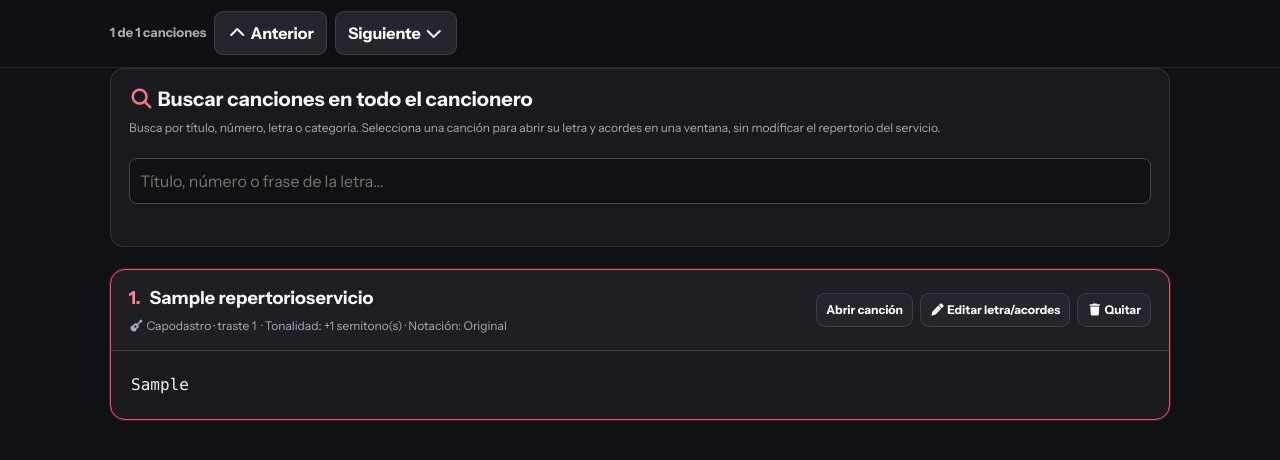
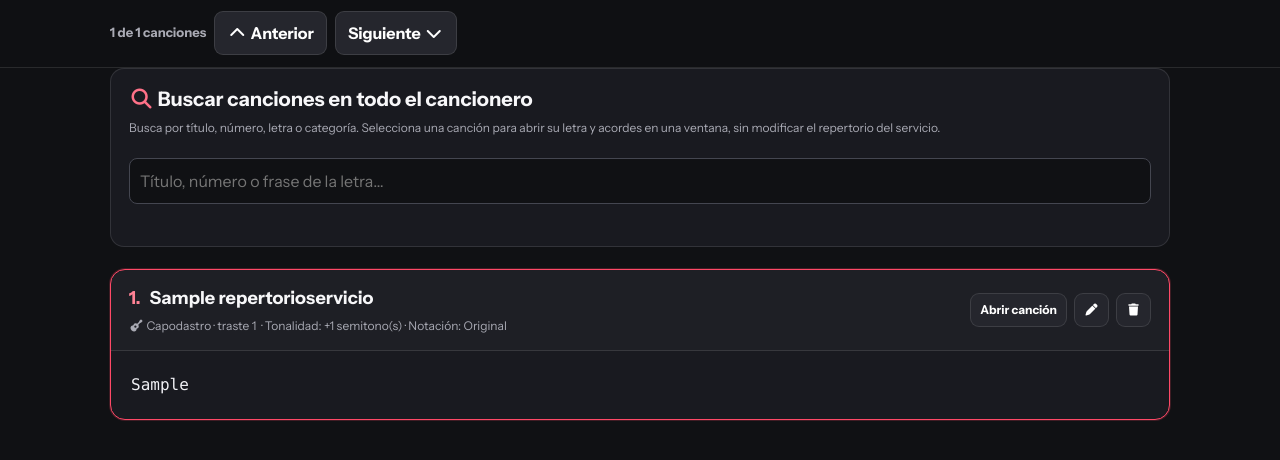
Before and after one commit to eldudyaguirre/EMM2026, a Django app: page /servicios/1/repertorio/ in a window 1280 px wide. Shown: the part 276-736 px from the top of the page. Run offline with Django 5.2, Linux system fonts and the light colour scheme; a user stored in the database is signed in; tables that the repository leaves empty hold one stand-in row (values such as "Sample post"); parts of the project's set-up code (start-up, migrations or seed data) failed here and were passed over; some libraries are stand-ins or nearby versions; some web fonts are replaced.

Commit message:
Mostrar solo iconos en acciones del repertorio

```diff
--- a/templates/repertorio_servicio.html
+++ b/templates/repertorio_servicio.html
@@ -77,9 +77,9 @@ main{padding:26px 0 70px}.empty{padding:40px 20px;text-align:center;background:v
 <div class="song-head"><div><div class="song-title"><span class="song-num">{{ forloop.counter }}.</span>{{ item.titulo_snapshot }}</div>
 <div class="song-meta">{% if item.usa_capodastro and item.traste_capodastro %}<i class="fa-solid fa-guitar"></i> Capodastro · traste {{ item.traste_capodastro }} &nbsp;·&nbsp;{% else %}Sin capodastro &nbsp;·&nbsp;{% endif %}Tonalidad: {% if item.semitonos_transpuestos > 0 %}+{% endif %}{{ item.semitonos_transpuestos }} semitono(s) · Notación: {{ item.get_notacion_acordes_display }}</div></div>
 <div class="song-actions"><button class="btnx" type="button" data-go="{{ forloop.counter0 }}">Abrir canción</button>
-{% if servicio.estado != 'terminado' %}<button class="btnx" type="button" data-edit-toggle="{{ item.id }}"><i class="fa-solid fa-pen"></i> Editar letra/acordes</button>
-<form method="post" action="{% url 'gestionar_cancion_repertorio' servicio.id %}" onsubmit="return confirm('¿Quitar esta canción del repertorio de este servicio?');" style="display:inline">{% csrf_token %}<input type="hidden" name="accion" value="quitar"><input type="hidden" name="repertorio_id" value="{{ item.id }}"><button class="btnx" type="submit"><i class="fa-solid fa-trash"></i> Quitar</button></form>{% endif %}</div></div>
-<div class="song-edit" id="edit-{{ item.id }}"><form method="post" action="{% url 'gestionar_cancion_repertorio' servicio.id %}">{% csrf_token %}<input type="hidden" name="accion" value="editar"><input type="hidden" name="repertorio_id" value="{{ item.id }}"><label>Título de esta versión</label><input name="titulo_snapshot" maxlength="200" required value="{{ item.titulo_snapshot }}"><label>Letra y acordes (conserva los saltos de línea)</label><textarea name="letra_snapshot" required>{{ item.letra_snapshot }}</textarea><button class="btnx" type="submit"><i class="fa-solid fa-floppy-disk"></i> Guardar cambios</button><button class="btnx" type="button" data-edit-toggle="{{ item.id }}">Cancelar</button></form></div>
+{% if servicio.estado != 'terminado' %}<button class="btnx" type="button" data-edit-toggle="{{ item.id }}"><i class="fa-solid fa-pen" aria-label="Editar letra y acordes" title="Editar letra y acordes"></i></button>
+<form method="post" action="{% url 'gestionar_cancion_repertorio' servicio.id %}" onsubmit="return confirm('¿Quitar esta canción del repertorio de este servicio?');" style="display:inline">{% csrf_token %}<input type="hidden" name="accion" value="quitar"><input type="hidden" name="repertorio_id" value="{{ item.id }}"><button class="btnx" type="submit"><i class="fa-solid fa-trash" aria-label="Quitar canción" title="Quitar canción"></i></button></form>{% endif %}</div></div>
+<div class="song-edit" id="edit-{{ item.id }}"><form method="post" action="{% url 'gestionar_cancion_repertorio' servicio.id %}">{% csrf_token %}<input type="hidden" name="accion" value="editar"><input type="hidden" name="repertorio_id" value="{{ item.id }}"><label>Título de esta versión</label><input name="titulo_snapshot" maxlength="200" required value="{{ item.titulo_snapshot }}"><label>Letra y acordes (conserva los saltos de línea)</label><textarea name="letra_snapshot" required>{{ item.letra_snapshot }}</textarea><button class="btnx" type="submit"><i class="fa-solid fa-floppy-disk" aria-label="Guardar cambios" title="Guardar cambios"></i></button><button class="btnx" type="button" data-edit-toggle="{{ item.id }}">Cancelar</button></form></div>
 <div class="lyric-wrap"><div class="lyrics">{{ item.letra_snapshot }}</div></div>
 </section>
 {% endfor %}
```
